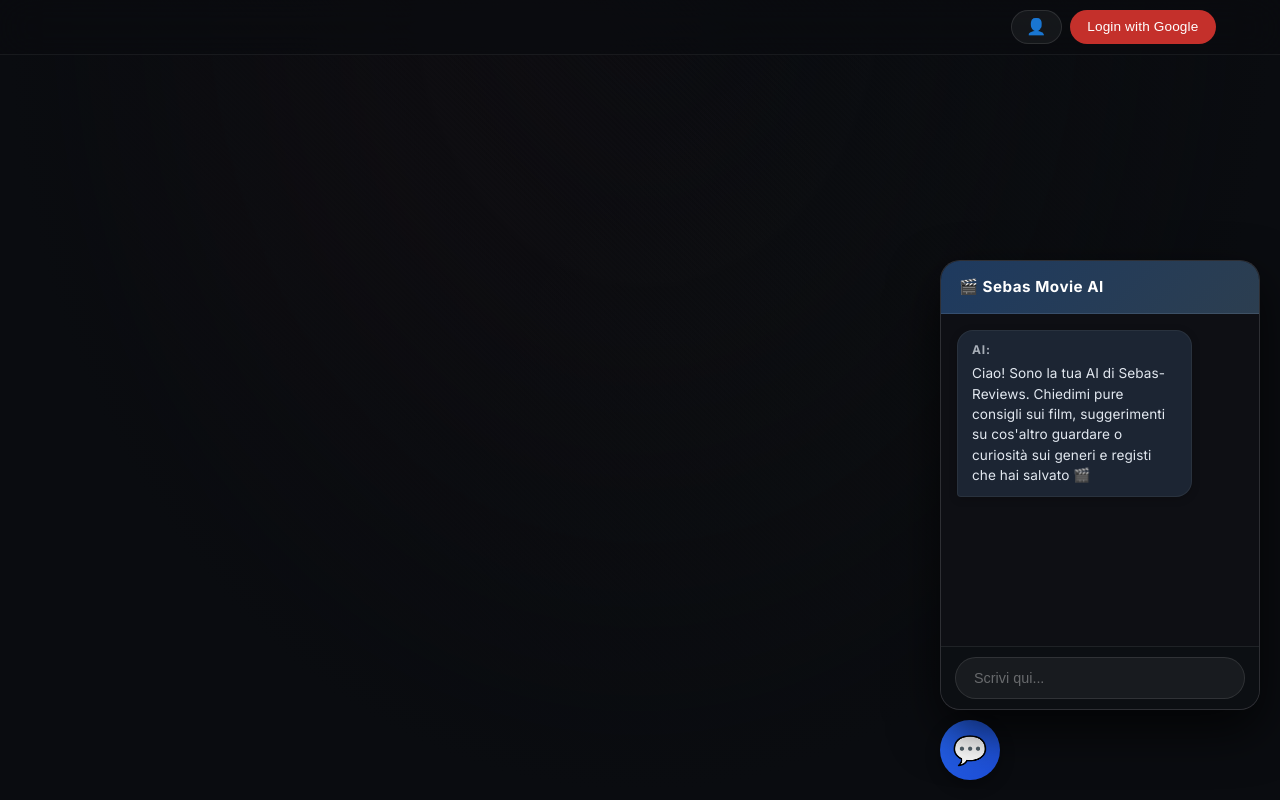
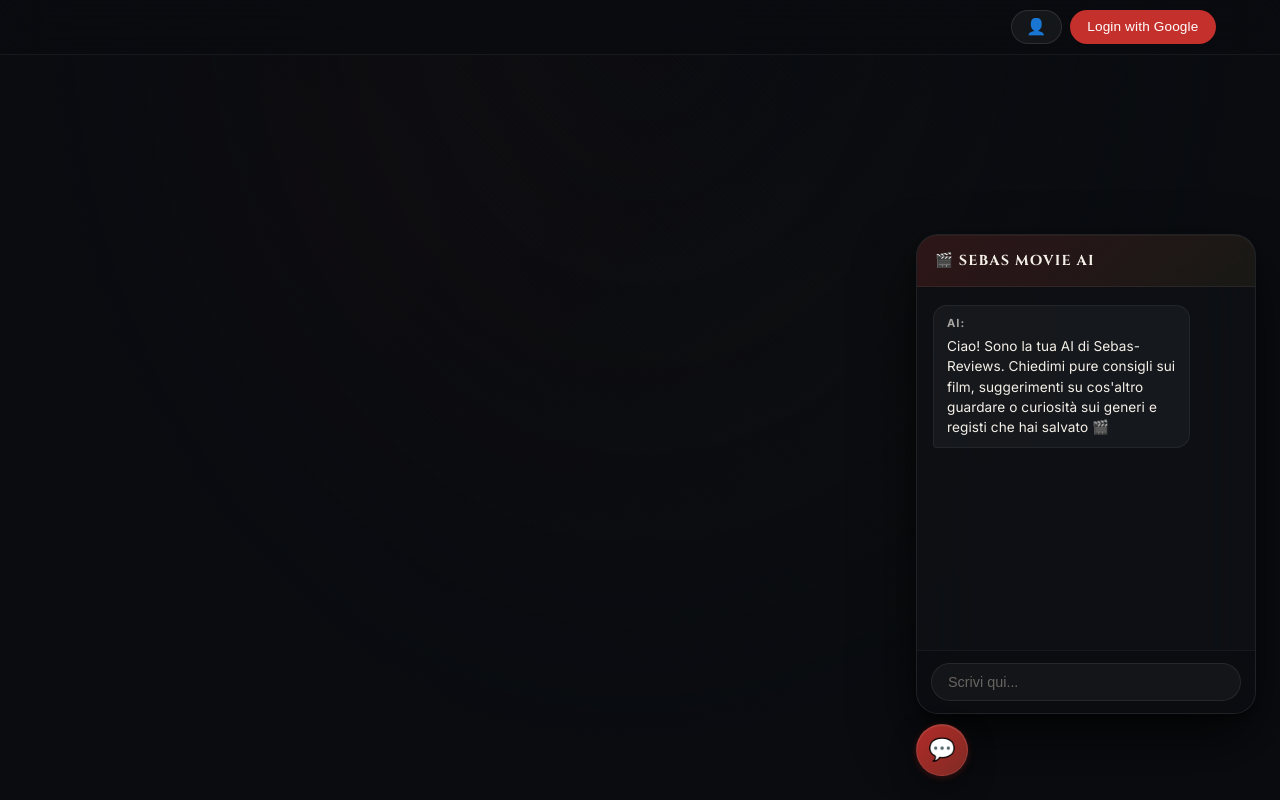
Before and after one commit to Sebastiano4/sebas-reviews, a plain HTML site: page index.html in a window 1280 px wide. Both pictures are taken after a click on the button "Apri chat AI". Drawn offline with nearby package versions, Linux system fonts and the light colour scheme; no server answers.

Commit message:
Auto-sync 2026-05-13 22:54:32

```diff
--- a/src/css/modern.css
+++ b/src/css/modern.css
@@ -449,6 +449,168 @@ body.theme-light .custom-select-option:hover {
     color: #111;
 }
 
+/* =========================================
+   AI CHAT — refreshed minimal cinematic style
+   ========================================= */
+
+#ai-chatbot {
+    bottom: 24px;
+    right: 24px;
+}
+
+#toggle-chat {
+    width: 52px;
+    height: 52px;
+    background: linear-gradient(135deg, rgba(196, 48, 43, 0.9), rgba(139, 46, 39, 0.92));
+    border: 1px solid rgba(255, 255, 255, 0.08);
+    backdrop-filter: blur(14px);
+    -webkit-backdrop-filter: blur(14px);
+    box-shadow:
+        0 10px 28px rgba(0, 0, 0, 0.45),
+        0 2px 6px rgba(196, 48, 43, 0.35),
+        inset 0 1px 0 rgba(255, 255, 255, 0.1);
+    font-size: 22px;
+    transition:
+        transform var(--dur-fast) var(--ease-out),
+        box-shadow var(--dur-fast) var(--ease-out),
+        background var(--dur-fast) var(--ease-out);
+}
+
+#toggle-chat:hover {
+    transform: scale(1.05);
+    box-shadow:
+        0 14px 32px rgba(0, 0, 0, 0.5),
+        0 4px 10px rgba(196, 48, 43, 0.45),
+        inset 0 1px 0 rgba(255, 255, 255, 0.12);
+}
+
+#toggle-chat:active {
+    transform: scale(0.96);
+}
+
+#chat-window {
+    width: 340px;
+    height: 480px;
+    background: rgba(15, 17, 21, 0.78);
+    backdrop-filter: blur(28px) saturate(140%);
+    -webkit-backdrop-filter: blur(28px) saturate(140%);
+    border: 1px solid rgba(255, 255, 255, 0.08);
+    border-radius: 22px;
+    box-shadow:
+        0 28px 60px rgba(0, 0, 0, 0.65),
+        0 4px 12px rgba(0, 0, 0, 0.35),
+        inset 0 1px 0 rgba(255, 255, 255, 0.04);
+    overflow: hidden;
+    animation: chatWindowIn 240ms var(--ease-out-soft);
+}
+
+@keyframes chatWindowIn {
+    from { opacity: 0; transform: translateY(12px) scale(0.985); }
+    to   { opacity: 1; transform: translateY(0) scale(1); }
+}
+
+.chat-header {
+    background: linear-gradient(135deg, rgba(196, 48, 43, 0.18), rgba(212, 175, 55, 0.06));
+    color: var(--text-main);
+    font-family: 'Cinzel', serif;
+    font-weight: 600;
+    font-size: 0.9rem;
+    letter-spacing: 0.08em;
+    padding: 14px 18px;
+    border-bottom: 1px solid rgba(255, 255, 255, 0.06);
+    text-transform: uppercase;
+}
+
+#chat-messages {
+    background: transparent;
+    padding: 18px 16px;
+    gap: 10px;
+}
+
+.chat-bubble {
+    padding: 9px 13px;
+    font-size: 0.85rem;
+    line-height: 1.5;
+    border-radius: 14px;
+    max-width: 84%;
+}
+
+.chat-bubble-ai {
+    background: rgba(255, 255, 255, 0.04);
+    border: 1px solid rgba(255, 255, 255, 0.06);
+    border-radius: 14px 14px 14px 4px;
+    color: var(--text-main);
+    box-shadow: none;
+}
+
+.chat-bubble-user {
+    background: linear-gradient(135deg, rgba(196, 48, 43, 0.85), rgba(139, 46, 39, 0.85));
+    border: 1px solid rgba(255, 255, 255, 0.08);
+    border-radius: 14px 14px 4px 14px;
+    color: #ffffff;
+    box-shadow: 0 4px 14px rgba(196, 48, 43, 0.25);
+}
+
+.chat-bubble b {
+    font-size: 0.7rem;
+    letter-spacing: 1px;
+    opacity: 0.65;
+    font-weight: 600;
+}
+
+.chat-input-wrapper {
+    background: rgba(10, 12, 16, 0.55);
+    backdrop-filter: blur(18px);
+    border-top: 1px solid rgba(255, 255, 255, 0.05);
+    padding: 12px 14px;
+}
+
+#chat-input {
+    background: rgba(255, 255, 255, 0.04);
+    border: 1px solid rgba(255, 255, 255, 0.08);
+    border-radius: var(--r-pill);
+    padding: 10px 16px;
+    font-size: 0.9rem;
+    color: var(--text-main);
+    transition: border-color var(--dur-fast) var(--ease-out),
+                background var(--dur-fast) var(--ease-out);
+}
+
+#chat-input:focus {
+    border-color: rgba(212, 175, 55, 0.4);
+    box-shadow: none;
+    background: rgba(255, 255, 255, 0.06);
+}
+
+#chat-input::placeholder {
+    color: var(--text-muted);
+    opacity: 0.55;
+}
+
+/* MOBILE — smaller floating icon to match bottom nav scale */
+@media (max-width: 768px) {
+    #ai-chatbot {
+        right: 16px;
+        bottom: 88px;   /* clears the floating bottom-nav */
+    }
+
+    #toggle-chat {
+        width: 42px;
+        height: 42px;
+        font-size: 18px;
+        margin-top: 0;
+        box-shadow:
+            0 8px 22px rgba(0, 0, 0, 0.5),
+            0 2px 4px rgba(196, 48, 43, 0.35);
+    }
+
+    #chat-window {
+        width: min(320px, calc(100vw - 32px));
+        height: min(440px, 60vh);
+        border-radius: 18px;
+    }
+}
+
 /* Reset button blends into the row */
 #resetFiltersBtn.btn-primary,
 #resetExploreFiltersBtn.btn-primary {
@@ -482,6 +644,15 @@ body.theme-light .custom-select-option:hover {
     color: var(--text-muted);
     font-size: 0.82rem;
     cursor: pointer;
+    touch-action: manipulation;
+    -webkit-tap-highlight-color: transparent;
+    position: relative;
+    z-index: 2;
+}
+
+/* Block child spans from intercepting taps so the click always lands on the button. */
+.filters-toggle > * {
+    pointer-events: none;
 }
 
 .filters-toggle .chevron {
```
